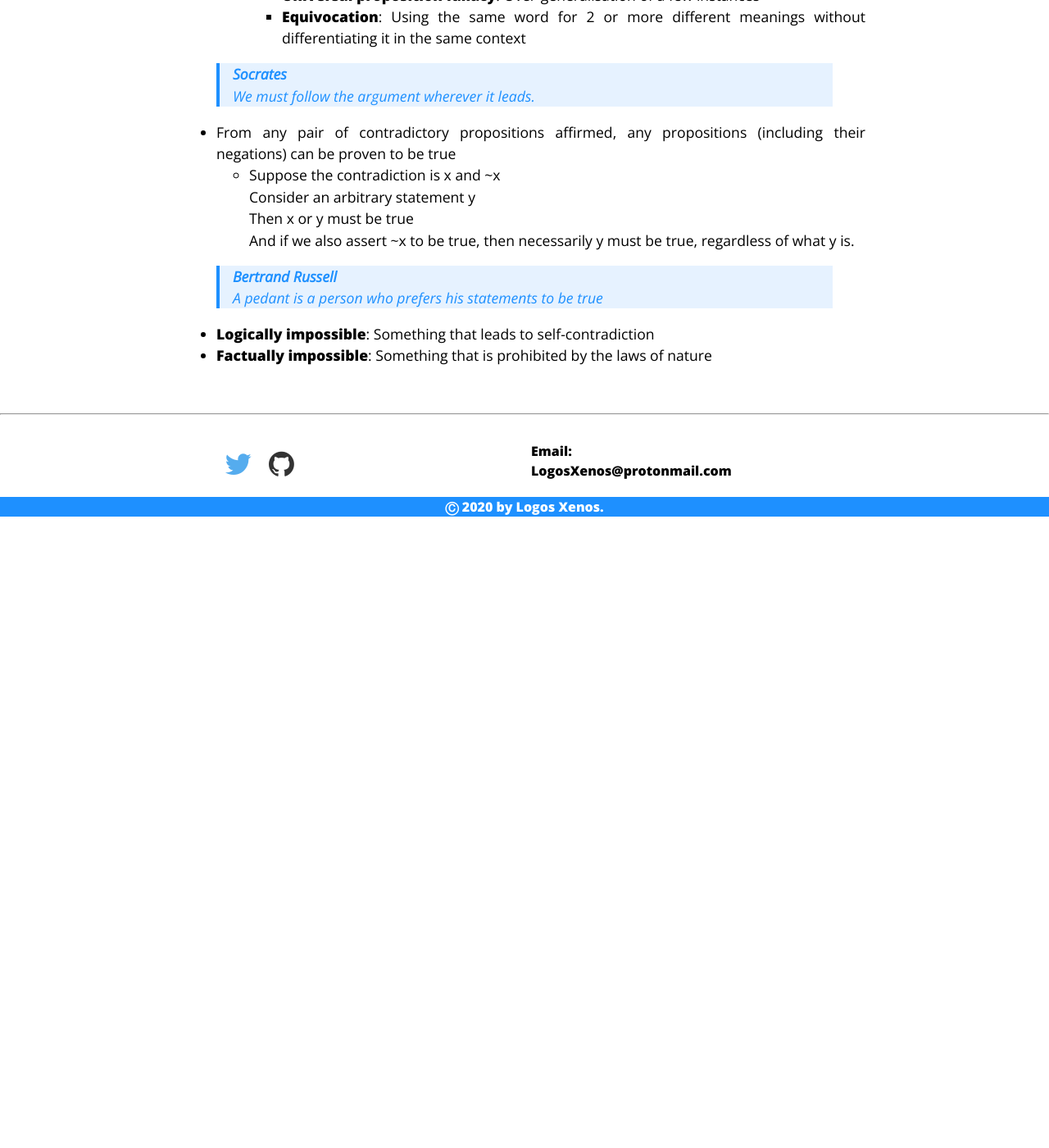
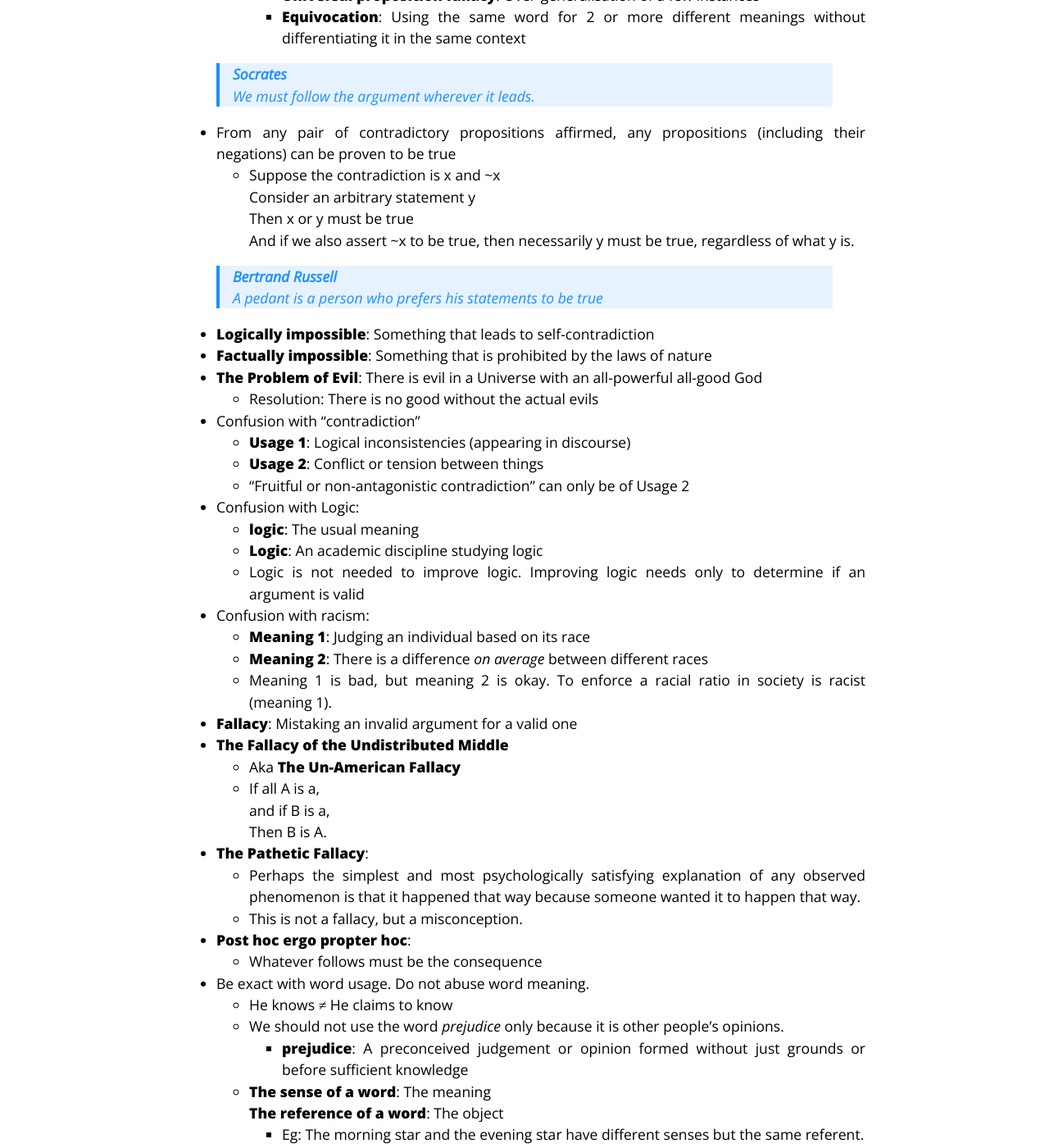
Before and after one commit to LogosXenos/LogosXenos.github.io, a Jekyll site: the page built from hidden/how-to-think-straight.md, in a window 1280 px wide and 1400 px high, scrolled down 945 px. Shown: the whole window at 82% size. Built offline with Jekyll 4.4.1, drawn with Linux system fonts in a browser that asks for light colours; before the commit the page ends 1575 px from its top, so only the background shows below that; some of the changed text lies outside the part shown.

Commit message:
Ch1 notes of How to Think Straight

```diff
--- a/hidden/how-to-think-straight.md
+++ b/hidden/how-to-think-straight.md
@@ -34,3 +34,41 @@ categories: hidden
 	> A pedant is a person who prefers his statements to be true
 - **Logically impossible**: Something that leads to self-contradiction
 - **Factually impossible**: Something that is prohibited by the laws of nature
+- **The Problem of Evil**: There is evil in a Universe with an all-powerful all-good God
+	- Resolution: There is no good without the actual evils
+- Confusion with "contradiction"
+	- **Usage 1**: Logical inconsistencies (appearing in discourse)
+	- **Usage 2**: Conflict or tension between things
+	- "Fruitful or non-antagonistic contradiction" can only be of Usage 2
+- Confusion with Logic:
+	- **logic**: The usual meaning
+	- **Logic**: An academic discipline studying logic
+	- Logic is not needed to improve logic. Improving logic needs only to determine if an argument is valid
+- Confusion with racism:
+	- **Meaning 1**: Judging an individual based on its race
+	- **Meaning 2**: There is a difference *on average* between different races
+	- Meaning 1 is bad, but meaning 2 is okay. To enforce a racial ratio in society is racist (meaning 1).
+- **Fallacy**: Mistaking an invalid argument for a valid one
+- **The Fallacy of the Undistributed Middle**
+	- Aka **The Un-American Fallacy**
+	- If all A is a, <br>
+	  and if B is a, <br>
+	  Then B is A.
+- **The Pathetic Fallacy**:
+	- Perhaps the simplest and most psychologically satisfying explanation of any observed phenomenon is that it happened that way because someone wanted it to happen that way.
+	- This is not a fallacy, but a misconception.
+- **Post hoc ergo propter hoc**:
+	- Whatever follows must be the consequence
+- Be exact with word usage. Do not abuse word meaning.
+	- He knows &ne; He claims to know
+	- We should not use the word *prejudice* only because it is other people's opinions.
+		- **prejudice**: A preconceived judgement or opinion formed without just grounds or before sufficient knowledge
+	- **The sense of a word**: The meaning <br>
+	  **The reference of a word**: The object
+		- Eg: The morning star and the evening star have different senses but the same referent.
+- **The Masked Man Fallacy**:
+	- If someone knows something under one description, then they must know it as the same thing under another description.
+	- The fallacy occurs because we confuse the subject's knowledge of an object with the object itself.
+	- Eg: If someone is well acquainted with a masked man, the they must know the identity of the masked man
+
+## Ch2 If/Then and All/None
```
